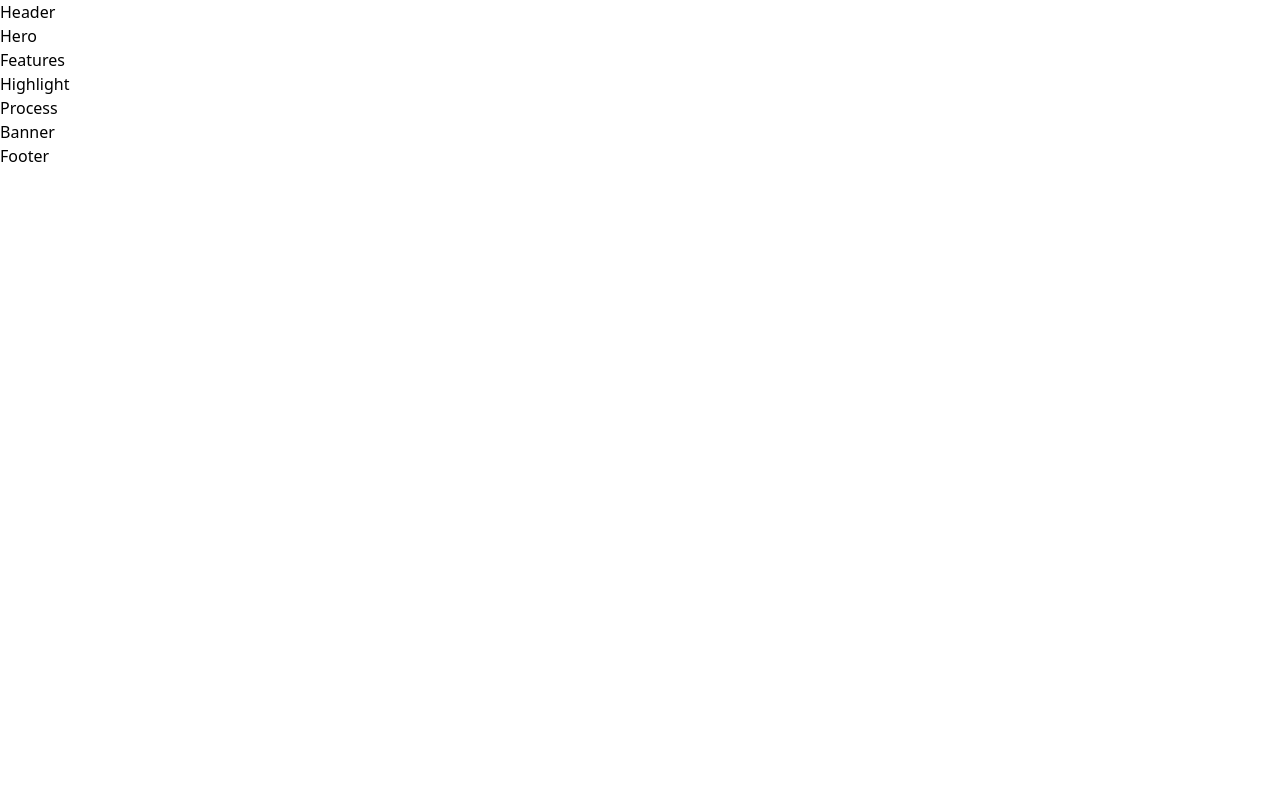
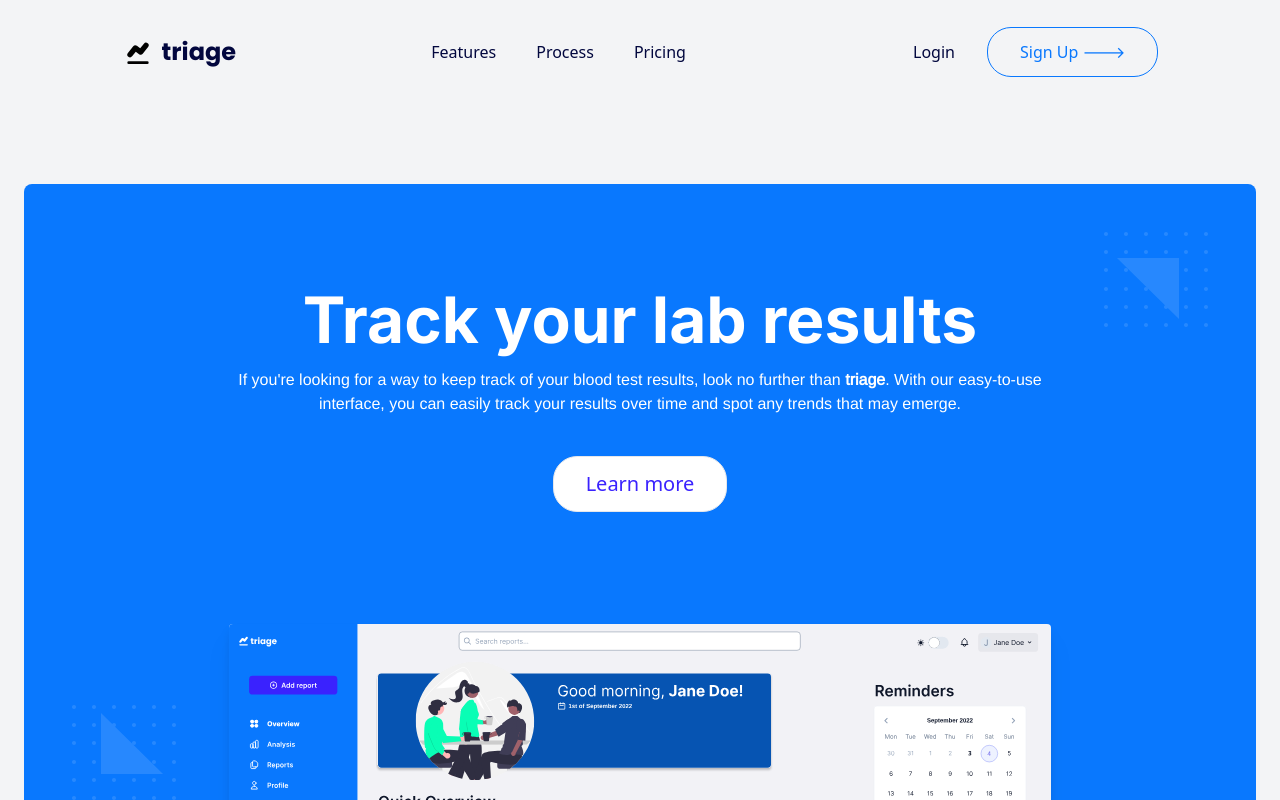
Before and after one commit to DeviousLab/blood-test-tracker, a Next.js app in the folder frontend/: page / in a window 1280 px wide. Shown: the top 800 px of the page. Built offline with nearby package versions, Linux system fonts and the light colour scheme.

Commit message:
feat: created draft Header and Hero components
Signed-off-by: DeviousLab <deviouslab@gmail.com>

```diff
--- a/frontend/src/components/landing-site/Header.tsx
+++ b/frontend/src/components/landing-site/Header.tsx
@@ -1,5 +1,63 @@
+import { useState } from 'react';
+import { CgClose, CgMenuRightAlt } from 'react-icons/cg';
+
+import Logo from '../../assets/images/temp-logo.svg';
+
 const Header = () => {
+  const [show, setShow] = useState(false);
 
-  return <div>Header</div>
-}
+  return (
+    <div className="bg-gray-100">
+      <nav className="w-full">
+        <div className="container mx-auto flex items-center justify-around px-6">
+          <div className="flex items-center" aria-label="Home" role="img">
+            <img className="w-8 cursor-pointer" src={Logo.src} alt="logo" />
+            <p className="ml-2 font-Poppins text-base text-logo lg:ml-2 lg:text-2xl">
+              triage
+            </p>
+          </div>
+          <div>
+            <button
+              onClick={() => setShow(!show)}
+              className="text-gray-500 hover:text-gray-700 focus:text-gray-700 focus:outline-none focus:ring-2 focus:ring-gray-500 sm:block md:hidden lg:hidden"
+            >
+              <CgMenuRightAlt className="h-8 w-8 text-secondary" />
+            </button>
+            <div
+              id="menu"
+              className={` ${show ? '' : 'hidden'} md:block lg:block `}
+            >
+              <button
+                onClick={() => setShow(!show)}
+                className={`fixed top-0 z-30 mt-6 block text-gray-500 hover:text-gray-700 focus:text-gray-700 focus:outline-none focus:ring-2 focus:ring-gray-500 md:hidden lg:hidden`}
+              >
+                <CgClose className="h-8 w-8 text-secondary" />
+              </button>
+              <ul className="fixed inset-0 z-20 flex flex-col items-center justify-center bg-white py-10 text-3xl md:relative md:flex md:flex-row md:bg-transparent md:text-base">
+                <li className="cursor-pointer pt-10 text-base text-logo hover:text-gray-900 md:pt-0 lg:text-base">
+                  <a href="">Features</a>
+                </li>
+                <li className="cursor-pointer pt-10 text-base text-logo hover:text-gray-900 md:ml-5 md:pt-0 lg:ml-10 lg:text-base">
+                  <a href="">Process</a>
+                </li>
+                <li className="cursor-pointer pt-10 text-base text-logo hover:text-gray-900 md:ml-5 md:pt-0 lg:ml-10 lg:text-base">
+                  <a href="">Pricing</a>
+                </li>
+              </ul>
+            </div>
+          </div>
+          <div className="flex text-3xl">
+            <button className="hidden bg-transparent px-4 py-1 text-sm text-logo hover:text-gray-900 sm:px-8 sm:py-3 md:block lg:text-base">
+              Login
+            </button>
+            <button className="hidden rounded-3xl  border border-primary bg-transparent px-4 py-1 text-sm text-primary transition duration-300 ease-in-out hover:bg-primary hover:text-white focus:outline-none focus:ring-2 focus:ring-secondary focus:ring-offset-2 sm:px-8 sm:py-3 md:block lg:text-base">
+              Sign Up 🡒
+            </button>
+          </div>
+        </div>
+      </nav>
+    </div>
+  );
+};
+
 export default Header;
--- a/frontend/src/components/landing-site/Hero.tsx
+++ b/frontend/src/components/landing-site/Hero.tsx
@@ -1,5 +1,53 @@
+import Dashboard from '../../assets/images/dashboard.svg';
+import LeftOverlay from '../../assets/images/LeftOverlay.svg';
+import RightOverlay from '../../assets/images/RightOverlay.svg';
+
 const Hero = () => {
+  return (
+    <div className="overflow-y-hidden bg-gray-100 py-12">
+      <div className="w-full px-6">
+        <div className="container relative mx-auto mt-8 flex flex-col items-center rounded-lg bg-primary pt-12 pb-24 sm:pt-24 sm:pb-32 md:pb-48 lg:pb-56 xl:pb-64">
+          <img
+            className="absolute right-0 top-0 mr-2 mt-2 lg:mr-12 lg:mt-12"
+            src={LeftOverlay.src}
+            alt="bg"
+          />
+          <img
+            className="absolute bottom-0 left-0 ml-2 mb-2 lg:ml-12 lg:mb-12"
+            src={RightOverlay.src}
+            alt="bg"
+          />
+          <div className="mb-5 w-11/12 sm:mb-10 sm:w-2/3">
+            <h1 className="text-center font-Inter text-2xl leading-tight text-white sm:text-3xl md:text-4xl lg:text-5xl xl:text-6xl">
+              Track your lab results
+            </h1>
+            <p className="mt-2 text-center font-Arimo text-white">
+              If you&apos;re looking for a way to keep track of your blood test
+              results, look no further than{' '}
+              <span className="font-extrabold">triage</span>. With our
+              easy-to-use interface, you can easily track your results over time
+              and spot any trends that may emerge.
+            </p>
+          </div>
+          <div className="mb-10 flex items-center justify-center sm:mb-20">
+            <button className="rounded-3xl border bg-white px-4 py-1 text-sm text-accent transition duration-300 ease-in-out hover:border-white hover:bg-accent	hover:text-white focus:outline-none focus:ring-2 focus:ring-accent focus:ring-offset-2 sm:px-8 sm:py-3 lg:text-xl">
+              Learn more
+            </button>
+          </div>
+        </div>
+        <div className="container mx-auto -mt-20 flex justify-center sm:-mt-40 md:-mt-56">
+          <div className="relative w-11/12 sm:w-2/3">
+            <img
+              className="rounded drop-shadow-xl transition duration-300 ease-in hover:drop-shadow-2xl"
+              src={Dashboard.src}
+              alt="Sample dashboard page"
+              role="img"
+            />
+          </div>
+        </div>
+      </div>
+    </div>
+  );
+};
 
-  return <div>Hero</div>
-}
 export default Hero;
--- a/frontend/src/pages/api/hello.ts
+++ /dev/null
@@ -1,13 +0,0 @@
-// Next.js API route support: https://nextjs.org/docs/api-routes/introduction
-import type { NextApiRequest, NextApiResponse } from 'next'
-
-type Data = {
-  name: string
-}
-
-export default function handler(
-  req: NextApiRequest,
-  res: NextApiResponse<Data>
-) {
-  res.status(200).json({ name: 'John Doe' })
-}
```
Also changed, not shown: frontend/.eslintrc.json.
